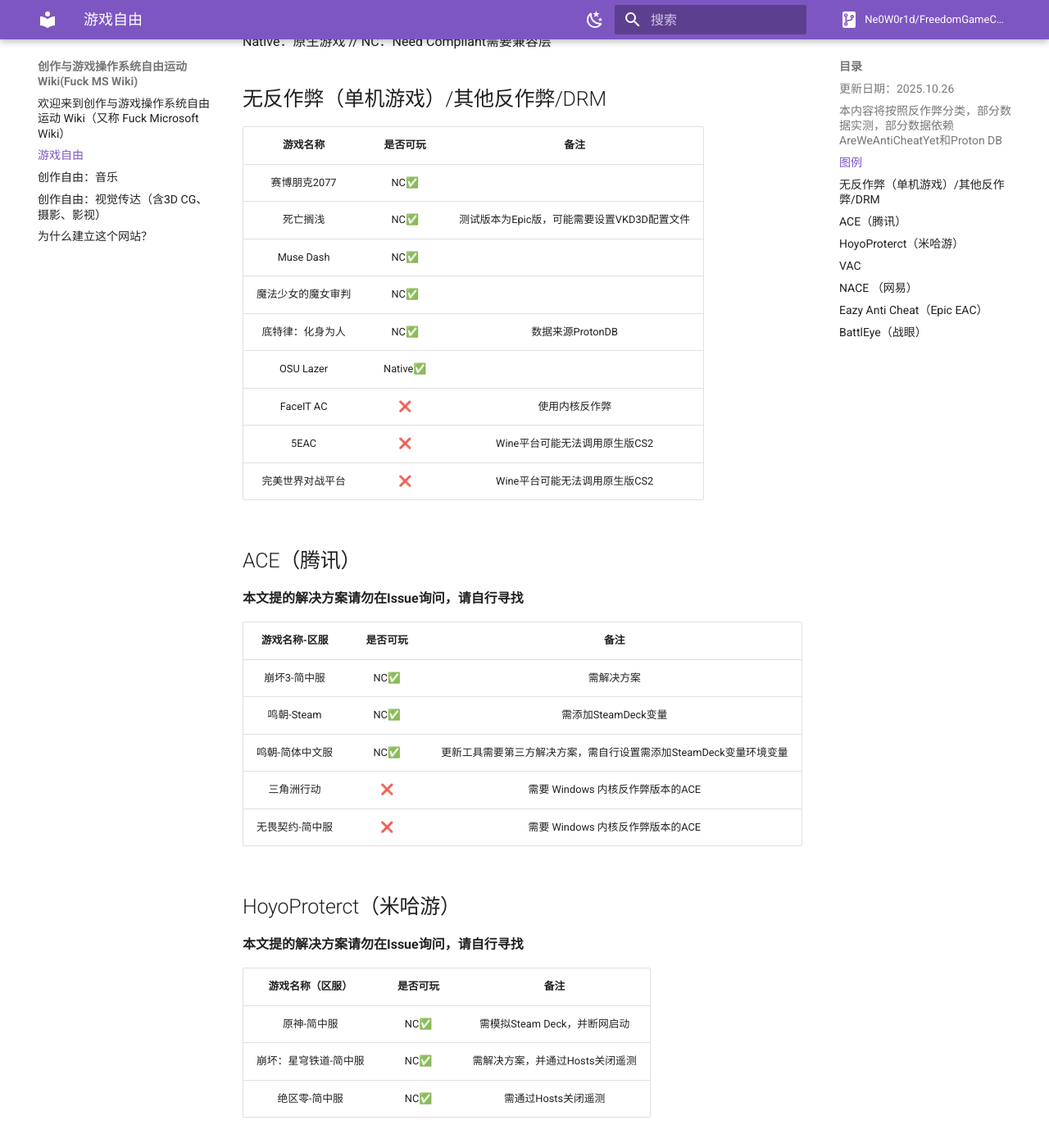
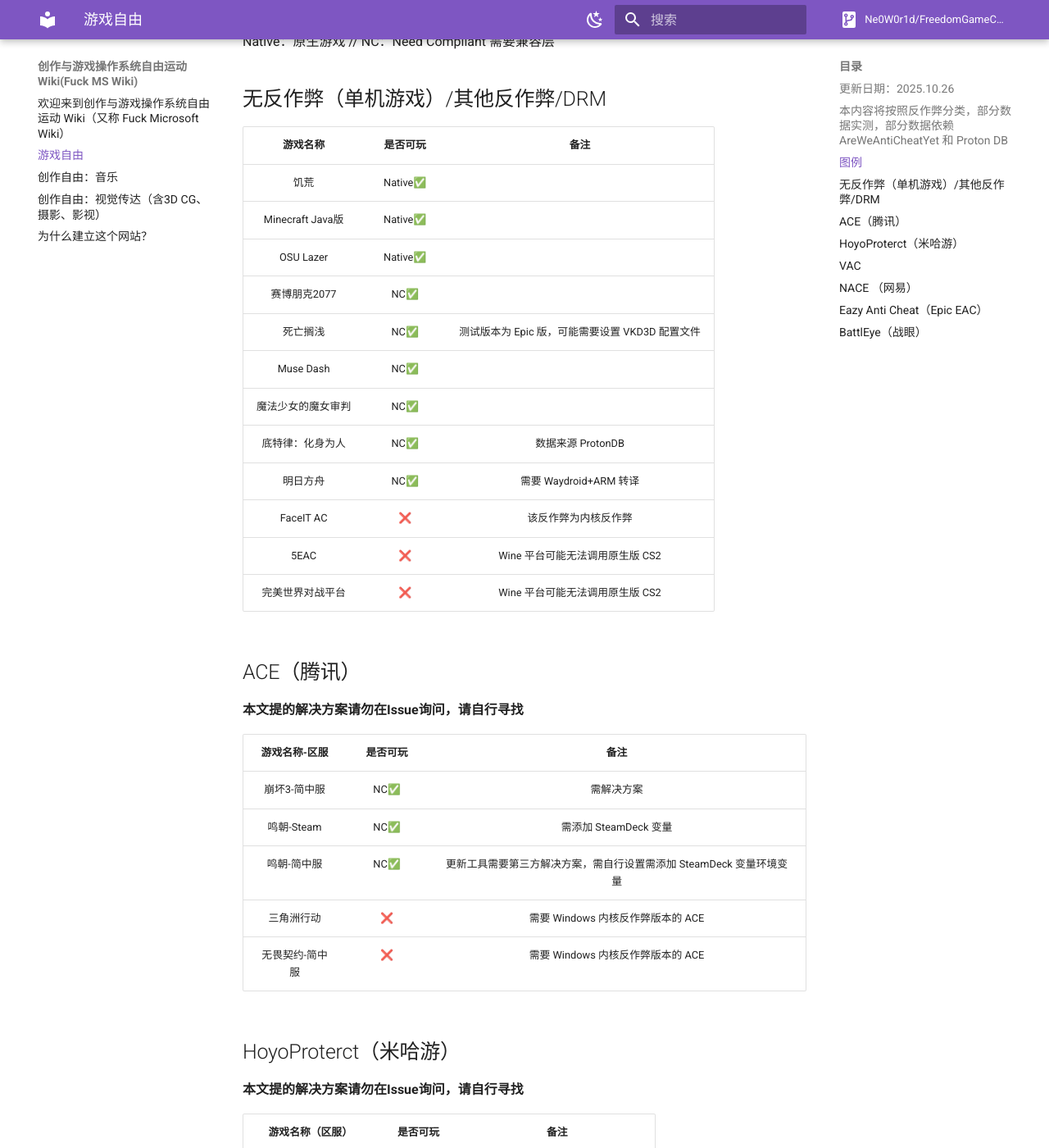
Before and after one commit to Ne0W0r1d/FreedomGameCreatorWiki, an MkDocs documentation site: the page built from docs/gamesfreedom.md, in a window 1280 px wide and 1400 px high, scrolled down 429 px. Shown: the whole window at 82% size. Built offline with MkDocs 1.6.1 and Material for MkDocs 9.7.7, drawn with Linux system fonts in a browser that asks for light colours; comment, search, counter and statistics services are not loaded; some of the changed text lies outside the part shown.

Commit message:
1026例行更新 Fix2

```diff
--- a/docs/gamesfreedom.md
+++ b/docs/gamesfreedom.md
@@ -1,25 +1,28 @@
 # 游戏自由
 #### 更新日期：2025.10.26
 
-## <center>本内容将按照反作弊分类，部分数据实测，部分数据依赖AreWeAntiCheatYet和Proton DB</center><br>
+## <center>本内容将按照反作弊分类，部分数据实测，部分数据依赖 AreWeAntiCheatYet 和 Proton DB</center><br>
 
 ## 图例
 ✅：可玩 // ❌：不可玩 // 🔧：需要测试<br>
-Native：原生游戏 // NC：Need Compliant需要兼容层<br>
+Native：原生游戏 // NC：Need Compliant 需要兼容层<br>
 
 ## 无反作弊（单机游戏）/其他反作弊/DRM
 
 | 游戏名称 | 是否可玩 | 备注 |
 | :-----: | :-----: | :-----: |
+| 饥荒 | Native✅ |  |
+| Minecraft Java版 | Native✅ |  |
+| OSU Lazer | Native✅ |  |
 | 赛博朋克2077 | NC✅ |  |
-| 死亡搁浅 | NC✅ | 测试版本为Epic版，可能需要设置VKD3D配置文件 |
+| 死亡搁浅 | NC✅ | 测试版本为 Epic 版，可能需要设置 VKD3D 配置文件 |
 | Muse Dash | NC✅ |  |
 | 魔法少女的魔女审判 | NC✅ |  |
-| 底特律：化身为人 | NC✅ | 数据来源ProtonDB |
-| OSU Lazer | Native✅ |  |
-| FaceIT AC | ❌ | 使用内核反作弊 |
-| 5EAC | ❌ | Wine平台可能无法调用原生版CS2 |
-| 完美世界对战平台 | ❌ | Wine平台可能无法调用原生版CS2 |
+| 底特律：化身为人 | NC✅ | 数据来源 ProtonDB |
+| 明日方舟 | NC✅ | 需要 Waydroid+ARM 转译 |
+| FaceIT AC | ❌ | 该反作弊为内核反作弊 |
+| 5EAC | ❌ | Wine 平台可能无法调用原生版 CS2 |
+| 完美世界对战平台 | ❌ | Wine 平台可能无法调用原生版 CS2 |
 
 ## ACE（腾讯）
 
@@ -28,10 +31,11 @@
 | 游戏名称-区服 | 是否可玩 | 备注 |
 | :-----: | :-----: | :-----: |
 | 崩坏3-简中服 | NC✅ | 需解决方案 |
-| 鸣朝-Steam | NC✅ | 需添加SteamDeck变量 |
-| 鸣朝-简体中文服 | NC✅ | 更新工具需要第三方解决方案，需自行设置需添加SteamDeck变量环境变量 |
-| 三角洲行动 | ❌ | 需要 Windows 内核反作弊版本的ACE |
-| 无畏契约-简中服| ❌ | 需要 Windows 内核反作弊版本的ACE |
+| 鸣朝-Steam | NC✅ | 需添加 SteamDeck 变量 |
+| 鸣朝-简中服 | NC✅ | 更新工具需要第三方解决方案，需自行设置需添加 SteamDeck 变量环境变量 |
+| 三角洲行动 | ❌ | 需要 Windows 内核反作弊版本的 ACE |
+| 无畏契约-简中服| ❌ | 需要 Windows 内核反作弊版本的 ACE |
+
 
 ## HoyoProterct（米哈游）
 
@@ -39,9 +43,9 @@
 
 | 游戏名称（区服） | 是否可玩 | 备注 |
 | :-----: | :-----: | :-----: |
-| 原神-简中服 | NC✅ | 需模拟Steam Deck，并断网启动 |
-| 崩坏：星穹铁道-简中服 | NC✅ | 需解决方案，并通过Hosts关闭遥测 |
-| 绝区零-简中服 | NC✅ | 需通过Hosts关闭遥测 |
+| 原神-简中服 | NC✅ | 需模拟 Steam Deck，并断网启动 |
+| 崩坏：星穹铁道-简中服 | NC✅ | 需解决方案，并通过 Hosts 关闭遥测 |
+| 绝区零-简中服 | NC✅ | 需通过 Hosts 关闭遥测 |
 
 ## VAC
 
@@ -54,26 +58,31 @@
 
 | 游戏名称 | 是否可玩 | 备注 |
 | :-----: | :-----: | :-----: |
-| 守望先锋-国服 | NC✅ | 如果不能玩请选择Steam的Proton再切回你想用的Proton |
-| 永劫无间-Steam | NC✅ | 数据来源ProtonDB |
-| 漫威争锋-Steam | NC✅ | 数据来源ProtonDB |
+| 守望先锋-国服 | NC✅ | 如果不能玩请选择 Steam 的 Proton |
+| 永劫无间-Steam | NC✅ | 数据来源 ProtonDB |
+| 漫威争锋-Steam | NC✅ | 数据来源 ProtonDB |
 
 ## Eazy Anti Cheat（Epic EAC）
 
 | 游戏名称 | 是否可玩 | 备注 |
 | :-----: | :-----: | :-----: |
-| Apex 英雄 | ❌ | 厂商策略 |
+| Apex 英雄 | ❌ | [厂商策略](https://x.com/PlayApex/status/1852019667315102151) |
 
 ## BattlEye（战眼）
 
 | 游戏名称 | 是否可玩 | 备注 |
 | :-----: | :-----: | :-----: |
-| 彩虹六号：围攻 | ❌ | 厂商策略 |
+| 彩虹六号：围攻 | ❌ | [厂商策略，仅单机模式](https://r6fix.ubi.com/projects/RAINBOW6-SIEGE-LIVE/issues/LIVE-57005) |
+| 命运2 | ❌ | [厂商策略](https://www.gamingonlinux.com/2022/10/go-tell-bungie-you-want-destiny-2-on-steam-deck-linux/) |
 | PUBG | ❌ | 厂商策略 |
 
 # Vanguard（拳头先锋反作弊）
 
 | 游戏名称 | 是否可玩 | 备注 |
 | :-----: | :-----: | :-----: |
-| 英雄联盟-国际服 | ❌ | 反作弊已切到无畏契约国际服同款Vanguard |
-| 无畏契约-国际服 | ❌ | 内核级反作弊无法运行 |
+| 英雄联盟-国际服 | ❌ | 反作弊已切到无畏契约国际服同款 Vanguard |
+| 无畏契约-国际服 | ❌ | Vanguard 内核级反作弊无法运行 |
+
+# EA Anti-Cheat
+
+## <center>别想了，傻逼EA可以司马了</center>
```
